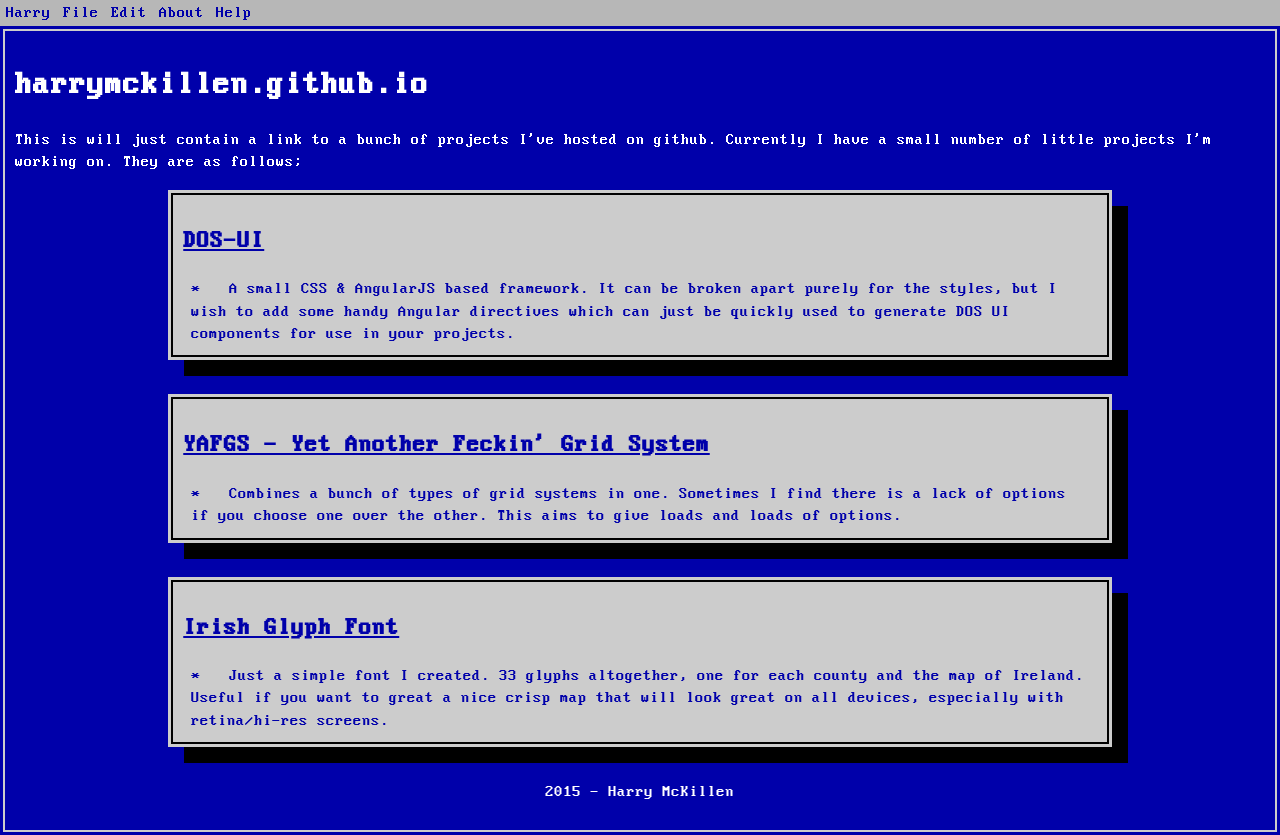
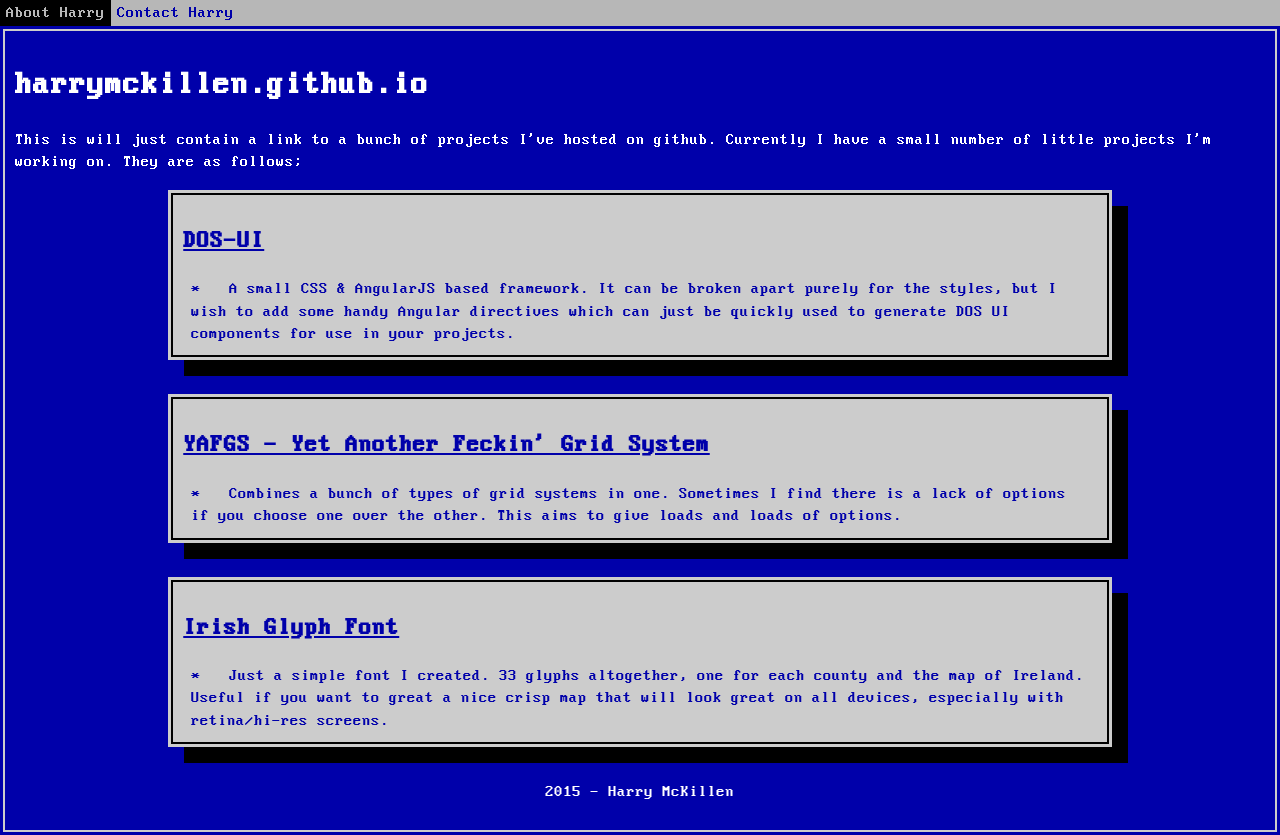
Before and after one commit to harrymckillen/harrymckillen.github.io, a plain HTML site: page index.html in a window 1280 px wide. Drawn offline with Linux system fonts and the light colour scheme.

Commit message:
Added menu

```diff
--- a/index.html
+++ b/index.html
@@ -34,11 +34,8 @@
     <body class="blue-background white-text">
         <nav class="menu mid-grey-background blue-text">
             <ul>
-                <li><span class="spacer">Harry</span></li>
-                <li><a href="#">File</a></li>
-                <li><a href="#">Edit</a></li>
-                <li><a href="#">About</a></li>
-                <li><a href="#">Help</a></li>
+                <li><a href="http://www.wolfhound.ie/about/">About Harry</a></li>
+                <li><a href="http://www.wolfhound.ie/get-in-touch/">Contact Harry</a></li>
             </ul>
         </nav>
 
```
